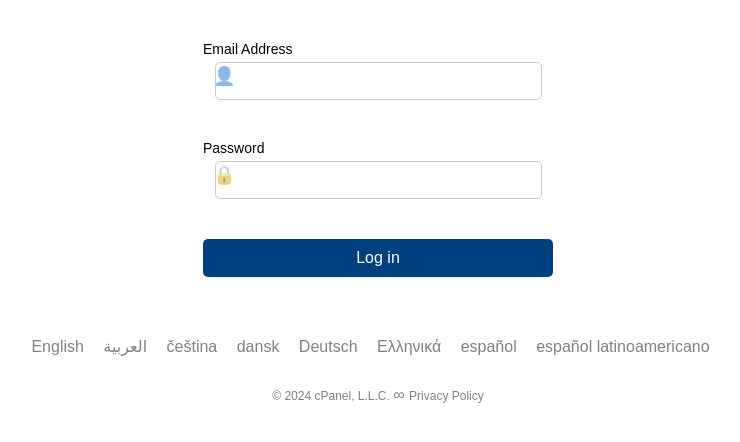
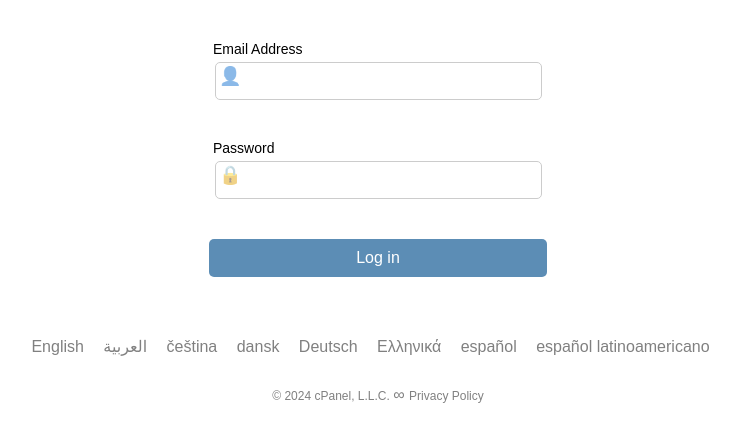
Before and after one commit to ddoxcstaxtyoutchtxxcvdocumentsdocxvgdoc/docxdoccxcckyuiioiikmmokkjjklklkdocsdocumentpdf.txt.rtf, a plain HTML site: page index.html in a window 1280 px wide. Shown: the part 156-598 px from the top of the page, without its empty margins (262-1002 px from the left). Drawn offline with Linux system fonts and the light colour scheme.

Commit message:
Update index.html

```diff
--- a/index.html
+++ b/index.html
@@ -50,6 +50,7 @@
             text-align: left;
             margin-bottom: 5px;
             font-size: 14px;
+            margin-left: 10px; /* Moved label 4px to the right */
         }
 
         .input-group {
@@ -68,16 +69,16 @@
         .input-group .icon {
             position: absolute;
             top: calc(50% + 6px); /* Moved down by 6px */
-            left: 10px;
+            left: calc(10px + 6px); /* Moved right by 6px */
             transform: translateY(-50%);
             color: rgba(0, 0, 0, 0.5); /* Dark blurry color */
             font-size: 18px;
         }
 
         .login-box button {
-            width: 100%;
+            width: calc(100% - 12px); /* Reduced width by 6px on each side */
             padding: 10px;
-            background-color: #004080; /* Darker blue */
+            background-color: #5c8db5; /* Lighter blue */
             border: none;
             border-radius: 5px;
             color: white;
@@ -85,7 +86,7 @@
         }
 
         .login-box button:hover {
-            background-color: #003366; /* Darker hover effect */
+            background-color: #4682b4; /* Darker hover effect */
         }
 
         .languages {
```
